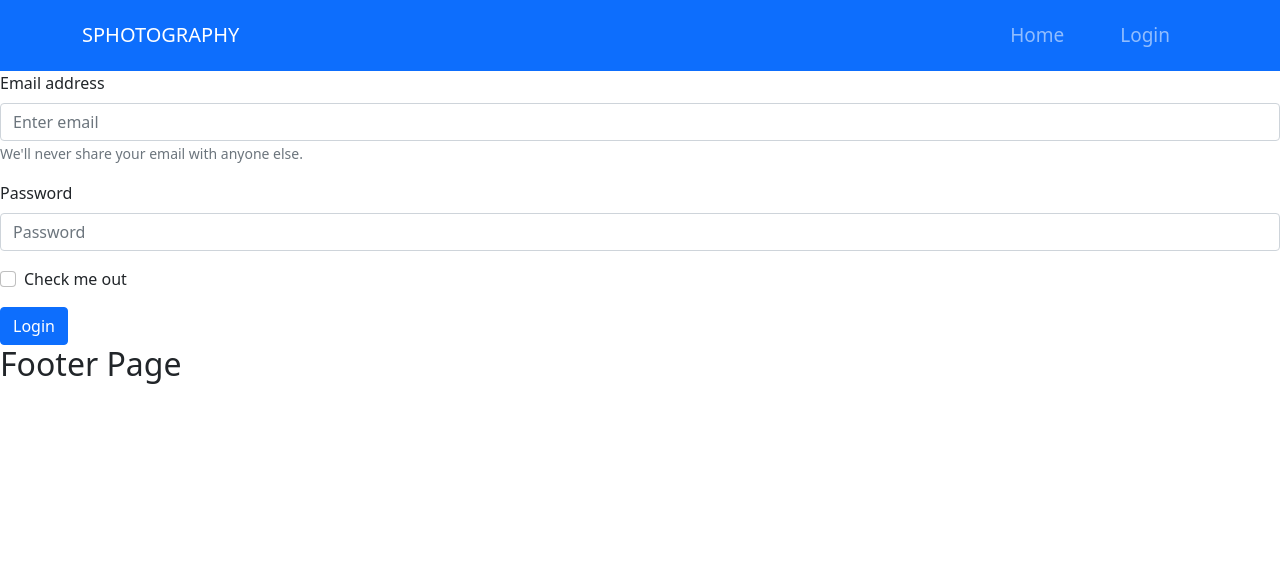
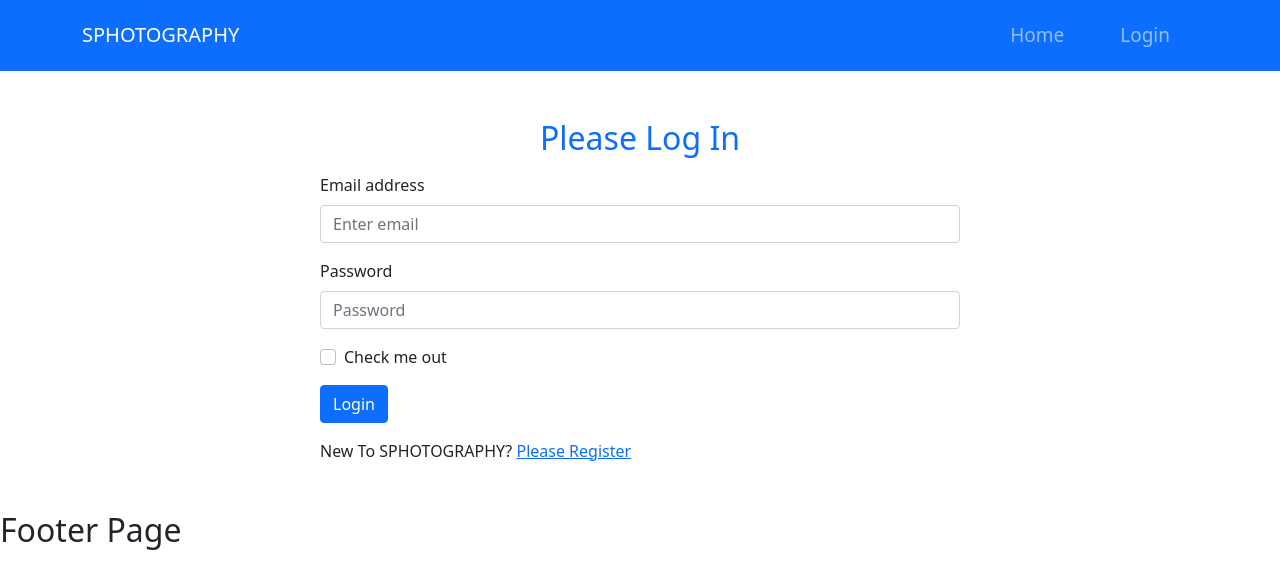
Before and after one commit to Shakshor/independent-sports-photography, a React (Create React App) app: page /login in a window 1280 px wide. Shown: the top 588 px of the page. Built offline with nearby package versions, Linux system fonts and the light colour scheme.

Commit message:
log in form and register form almost done

```diff
--- a/src/App.js
+++ b/src/App.js
@@ -6,6 +6,7 @@ import Home from './Pages/Home/Home/Home';
 import Checkout from './Pages/Checkout/Checkout';
 import NotFound from './Pages/Shared/NotFound/NotFound';
 import Login from './Pages/Login/Login/Login';
+import Register from './Pages/Login/Register/Register';
 
 function App() {
   return (
@@ -17,6 +18,7 @@ function App() {
         <Route path='/service/:serviceId' element={<Checkout></Checkout>}></Route>
         {/* <Route path='/checkout' element={<Checkout></Checkout>}></Route> */}
         <Route path='/login' element={<Login></Login>}></Route>
+        <Route path='/register' element={<Register></Register>}></Route>
         <Route path='*' element={<NotFound></NotFound>}></Route>
       </Routes>
       <Footer></Footer>
--- a/src/Pages/Login/Login/Login.js
+++ b/src/Pages/Login/Login/Login.js
@@ -1,21 +1,33 @@
-import React from 'react';
+import React, { useRef } from 'react';
 import { Button, Form } from 'react-bootstrap';
+import { Link } from 'react-router-dom';
 
 const Login = () => {
+    // get the value of email and password using Ref
+    const emailRef = useRef('');
+    const passwordRef = useRef('');
+
+    // event handler for form submission
+    const handleSubmit = event => {
+        event.preventDefault();
+        const email = emailRef.current.value;
+        const password = passwordRef.current.value;
+        // console.log(email, password);
+    }
+
+
     return (
-        <div>
-            <Form>
+        <div className='mx-auto w-50 my-5' >
+            <h2 className='text-center text-primary my-3'>Please Log In</h2>
+            <Form onSubmit={handleSubmit}>
                 <Form.Group className="mb-3" controlId="formBasicEmail">
                     <Form.Label>Email address</Form.Label>
-                    <Form.Control type="email" placeholder="Enter email" />
-                    <Form.Text className="text-muted">
-                        We'll never share your email with anyone else.
-                    </Form.Text>
+                    <Form.Control ref={emailRef} type="email" placeholder="Enter email" required />
                 </Form.Group>
 
                 <Form.Group className="mb-3" controlId="formBasicPassword">
                     <Form.Label>Password</Form.Label>
-                    <Form.Control type="password" placeholder="Password" />
+                    <Form.Control ref={passwordRef} type="password" placeholder="Password" required />
                 </Form.Group>
                 <Form.Group className="mb-3" controlId="formBasicCheckbox">
                     <Form.Check type="checkbox" label="Check me out" />
@@ -24,6 +36,9 @@ const Login = () => {
                     Login
                 </Button>
             </Form>
+
+            {/* --------- Toggle area ------------ */}
+            <p className='text-decoration-none pe-auto d-block my-3'>New To SPHOTOGRAPHY? <Link to='/register'>Please Register</Link></p>
         </div>
     );
 };
--- /dev/null
+++ b/src/Pages/Login/Register/Register.js
@@ -0,0 +1,28 @@
+import React from 'react';
+import { Link } from 'react-router-dom';
+
+const Register = () => {
+    return (
+        <div>
+            <h2>Please register</h2>
+            <form>
+                <input type="text" name="name" id="" placeholder='Enter your name' />
+                <input type="email" name="email" id="" placeholder='Enter your email' />
+                <input type="password" name="password" id="" placeholder='Enter your password' />
+
+                {/* ---- checkbox ------ */}
+                <input type="checkbox" name="check" id="" />
+                <label htmlFor="check">Accept SPHOTOGRAPHY terms and Conditions</label>
+
+                <input className='btn btn-link text-decoration-none' type="submit" value="Register" />
+
+
+            </form>
+
+            {/* ---- toggle ----- */}
+            <p>Already Have an account? <Link to='/login' className='text-primary text-decoration-none d-block pe-auto'><span>Login</span></Link></p>
+        </div>
+    );
+};
+
+export default Register;
```
Also changed, not shown: src/Pages/Login/Register/Register.css (added).
